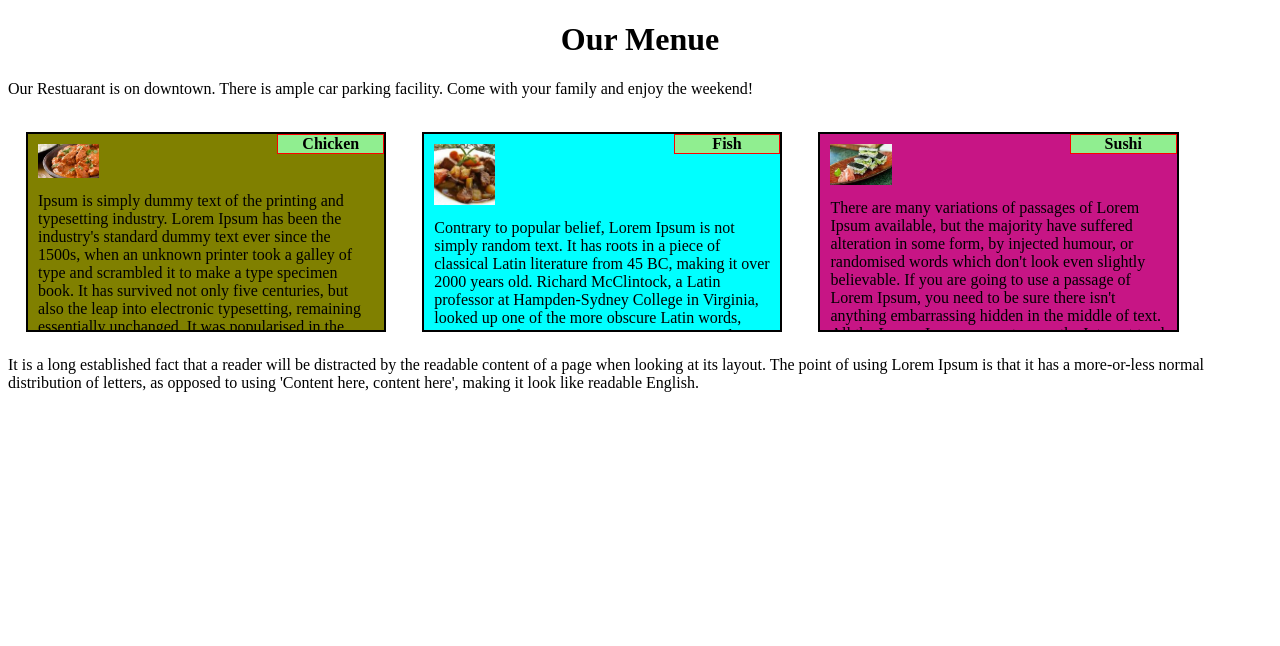
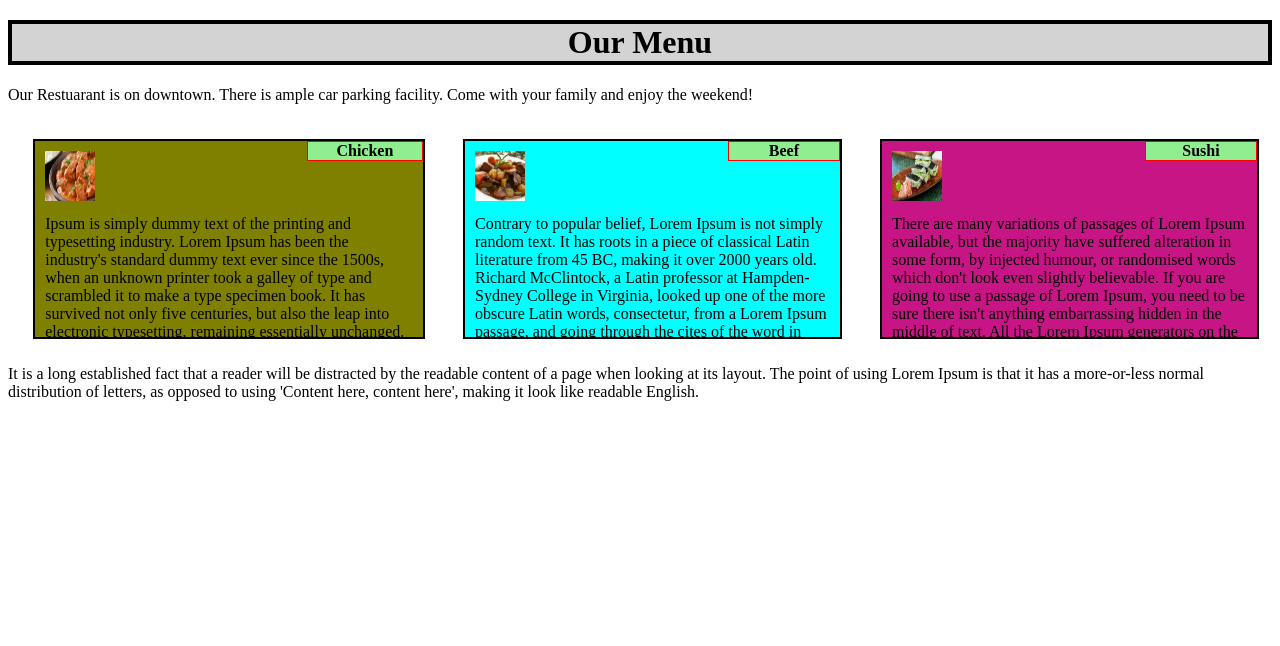
Before and after one commit to pinaki2905/Coursera-HTML, a plain HTML site: page module2_assignment/index.html in a window 1280 px wide. Drawn offline with Linux system fonts and the light colour scheme.

Commit message:
small modification

```diff
--- a/module2_assignment/index.html
+++ b/module2_assignment/index.html
@@ -1,93 +1,101 @@
 <!DOCTYPE html>
-<html>
+<html lang="en">
 <head>
-	<title>Box Design</title>
-	<meta charset="utf-8">
-    <meta name="viewport" content="width=device-width, initial-scale=1.0">
 
+	<title>Responsive Design</title>
+
+<meta charset="utf-8">
+
+<meta name="viewport" content="width=device-width, initial-scale=1.0">
 
 <style type="text/css">
 
                /*Base Style*/
 
-* {box-sizing: border-box; padding: 0px;}
+    * {box-sizing: border-box; padding: 0px;}
 
-.container {width: 95%; }
+    .container {width: 100%; }
 
-#chicken{background-color: olive; float: left; margin-right: 1.5%; margin-left: 1.5%; margin-top: 1.5%; margin-bottom: 2%;  border: 2px solid black; overflow: auto; height: 200px; width: 30%;}
+    section{float: left; margin-right: 1%; margin-left: 2%; margin-top: 1.5%; margin-bottom: 2%;  border: 2px solid black; overflow: auto; height: 200px;}
 
-#fish{background-color: cyan;float: left; margin-right: 1.5%; margin-left: 1.5%; margin-top: 1.5%; margin-bottom: 2%;  border: 2px solid black; overflow: auto; height: 200px; width: 30%;}
+    p { clear: both;}
 
-#veg{background-color: mediumvioletred;float: left; margin-right: 1.5%; margin-left: 1.5%; margin-top: 1.5%; margin-bottom: 2%;  border: 2px solid black; overflow: auto; height: 200px; width: 30%;}
+    h1 {text-align: center; display: block; border: solid black 4px; width: 100%; margin-top: 20px; background-color: lightgrey; }
 
-p { clear: both;}
+    h2 { font-size: 1em; text-align: center; display: block; background-color: lightgreen; border: solid 1px red; width: 30%; float: right; margin-top: 0px; margin-right: 0px;}
 
-h1 {text-align: center;}
+    aside{clear: both; padding: 10px;}
 
-h2 { font-size: 1em; text-align: center; display: block; background-color: lightgreen; border: solid 1px red; width: 30%; float: right; margin-top: 0px; margin-right: 0px;}
-
-aside{clear: both; padding: 10px;}
-img{padding-top: 10px; padding-left: 10px;}
+    img{padding-top: 10px; padding-left: 10px; width: 60px;
+        height: 60px;}
 
 
-      /* For mobile phones: */
+               /* For Mobile Phones: */
 
 @media screen and (max-width: 425px) {
 
-    #chicken, #fish, #veg { width: 95%;}
+   .col-s-1{ background-color: olive; width: 95%}
+
+   .col-s-2{ background-color: cyan; width: 95%;}
+
+   .col-s-3{ background-color: mediumvioletred; width: 95%;}
+
 }
 
                  /* For Tablet Version*/
 
 @media screen and  (min-width: 426px) and (max-width: 768px){
 
-     #chicken{float: left; width: 47%; margin-right: 1.5%; margin-left: 2%; margin-top: 1.5%; margin-bottom: 2%;  border: 2px solid black; overflow: auto; height: 200px;}
+    .col-m-3 {background-color: olive; float: left; width: 47%;}
 
-     #fish{float: left; width: 46%; margin-right: 1.5%; margin-left: 1.5%; margin-top: 1.5%; margin-bottom: 2%;  border: 2px solid black; overflow: auto;  height: 200px;}
+    .col-m-3 {background-color: cyan; float: left; width: 46%; }
 
-     #veg{ float: left; width: 97%; margin-right: 1%; margin-left: 2%; margin-top: 1.5%; margin-bottom: 2%;  border: 2px solid black; overflow: auto; height: 200px;}
+    .col-m-12 { background-color: mediumvioletred; float: left; width: 95%; }
 
-      h2 { font-size: 1em; text-align: center; display: block; background-color: lightgreen; border: solid 1px red; width: 40%; float: right; margin-top: 0px; margin-right: 0px;}
-
-aside{clear: both;}
+                }
 
                   /* For Desktop Version*/
 
  @media screen and (min-width: 769px){
 
-section {float: left; margin-right: 1.5%; margin-left: 1.5%; margin-top: 1.5%; margin-bottom: 2%;  border: 2px solid black; overflow: auto;  height: 12%; width: 30%;}
+    .col-l1-3{ background-color: olive; width: 31%;}
 
+    .col-l2-3{ background-color: cyan; width: 30%;}
 
+    .col-l3-3{ background-color: mediumvioletred; width: 30%;}
 }
+
 </style>
 
 </head>
 
 <body>
 
-<h1>Our Menue</h1>
+<div class="container">
 
-<div class="container">
+<h1>Our Menu</h1>
 
 <p>Our Restuarant is on downtown. There is ample car parking facility. Come with your family and enjoy the weekend!</p>
 
-     <section id="chicken">
+     <section class=" col-s-1 col-l1-3 col-m-3">
 
      <h2>Chicken</h2>
-     <img src="chicken.jpg" alt="chicken-recepie" hight="20%" width="20%">
+     <img src="chicken.jpg" alt="chicken">
 
      <aside>Ipsum is simply dummy text of the printing and typesetting industry. Lorem Ipsum has been the industry's standard dummy text ever since the 1500s, when an unknown printer took a galley of type and scrambled it to make a type specimen book. It has survived not only five centuries, but also the leap into electronic typesetting, remaining essentially unchanged. It was popularised in the 1960s with the release of Letraset sheets containing Lorem Ipsum passages, and more recently with desktop publishing software like Aldus PageMaker including versions of Lorem Ipsum.</aside>
 
      </section>
 
-     <section id="fish"><img src="beef.jpg" alt="beef-recepie" hight="20%" width="20%">
-     <h2>Fish</h2>
+     <section class="col-s-2 col-l2-3 col-m-3">
+     <img src="beef.jpg" alt="beef">
+     <h2>Beef</h2>
 
      	<aside>Contrary to popular belief, Lorem Ipsum is not simply random text. It has roots in a piece of classical Latin literature from 45 BC, making it over 2000 years old. Richard McClintock, a Latin professor at Hampden-Sydney College in Virginia, looked up one of the more obscure Latin words, consectetur, from a Lorem Ipsum passage, and going through the cites of the word in classical literature, discovered the undoubtable source. Lorem Ipsum comes from sections 1.10.32 and 1.10.33 of "de Finibus Bonorum et Malorum" (The Extremes of Good and Evil) by Cicero, written in 45 BC. This book is a treatise on the theory of ethics, very popular during the Renaissance. The first line of Lorem Ipsum, "Lorem ipsum dolor sit amet..", comes from a line in section 1.10.32.<br>
 
         The standard chunk of Lorem Ipsum used since the 1500s is reproduced below for those interested. Sections 1.10.32 and 1.10.33 from "de Finibus Bonorum et Malorum" by Cicero are also reproduced in their exact original form, accompanied by English versions from the 1914 translation by H. Rackham.</aside>
      </section>
-     <section id="veg"><img src="sushi.jpg" alt="sushi-recepie" hight="20%" width="20%">
+     <section class="col-s-3 col-l3-3 col-m-12">
+     <img src="sushi.jpg" alt="sushi">
      <h2>Sushi</h2>
      	<aside>There are many variations of passages of Lorem Ipsum available, but the majority have suffered alteration in some form, by injected humour, or randomised words which don't look even slightly believable. If you are going to use a passage of Lorem Ipsum, you need to be sure there isn't anything embarrassing hidden in the middle of text. All the Lorem Ipsum generators on the Internet tend to repeat predefined chunks as necessary, making this the first true generator on the Internet. It uses a dictionary of over 200 Latin words, combined with a handful of model sentence structures, to generate Lorem Ipsum which looks reasonable. The generated Lorem Ipsum is therefore always free from repetition, injected humour, or non-characteristic words etc.</aside>
 
@@ -96,5 +104,6 @@ section {float: left; margin-right: 1.5%; margin-left: 1.5%; margin-top: 1.5%; m
      It is a long established fact that a reader will be distracted by the readable content of a page when looking at its layout. The point of using Lorem Ipsum is that it has a more-or-less normal distribution of letters, as opposed to using 'Content here, content here', making it look like readable English. </p>
      </div>
 
+
 </body>
 </html>
```
Also changed, not shown: site/css rules.html (+1 -2 lines), module2_assignment/box-design.txt.
